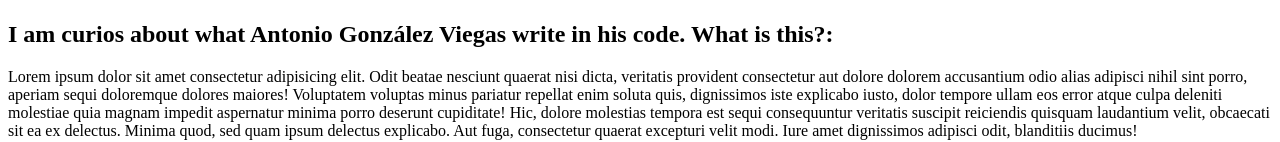
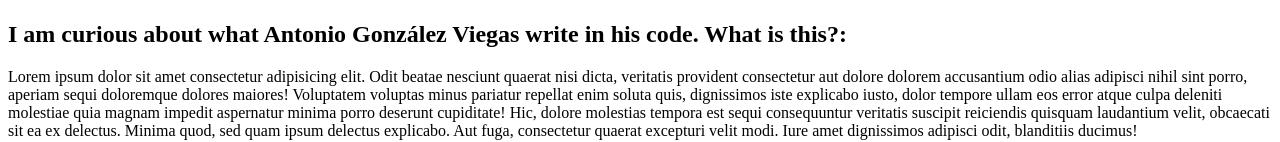
Before and after one commit to fosiano/MyfirstWebApp, a website: page index.html in a window 1280 px wide. Shown: the part 1180-1322 px from the top of the page. Drawn offline with Linux system fonts and the light colour scheme.

Commit message:
corrected sone error in the text

```diff
--- a/index.html
+++ b/index.html
@@ -17,7 +17,7 @@
     <iframe width="560" height="315" src="https://www.youtube.com/embed/xtS8S-BLG7c" title="YouTube video player" frameborder="0" allow="accelerometer; autoplay; clipboard-write; encrypted-media; gyroscope; picture-in-picture" allowfullscreen></iframe>
     <p>If you would like to know his skills, watch this video!</p>
     <iframe width="560" height="315" src="https://www.youtube.com/embed/9DpBRHkZUXo" title="YouTube video player" frameborder="0" allow="accelerometer; autoplay; clipboard-write; encrypted-media; gyroscope; picture-in-picture" allowfullscreen></iframe>
-    <h2>I am curios about what Antonio González Viegas write in his code. What is this?:</h2>
+    <h2>I am curious about what Antonio González Viegas write in his code. What is this?:</h2>
     <p>Lorem ipsum dolor sit amet consectetur adipisicing elit. Odit beatae nesciunt quaerat nisi dicta, veritatis provident consectetur aut dolore dolorem accusantium odio alias adipisci nihil sint porro, aperiam sequi doloremque dolores maiores! Voluptatem voluptas minus pariatur repellat enim soluta quis, dignissimos iste explicabo iusto, dolor tempore ullam eos error atque culpa deleniti molestiae quia magnam impedit aspernatur minima porro deserunt cupiditate! Hic, dolore molestias tempora est sequi consequuntur veritatis suscipit reiciendis quisquam laudantium velit, obcaecati sit ea ex delectus. Minima quod, sed quam ipsum delectus explicabo. Aut fuga, consectetur quaerat excepturi velit modi. Iure amet dignissimos adipisci odit, blanditiis ducimus!</p>
 </body>
 </html>
```
